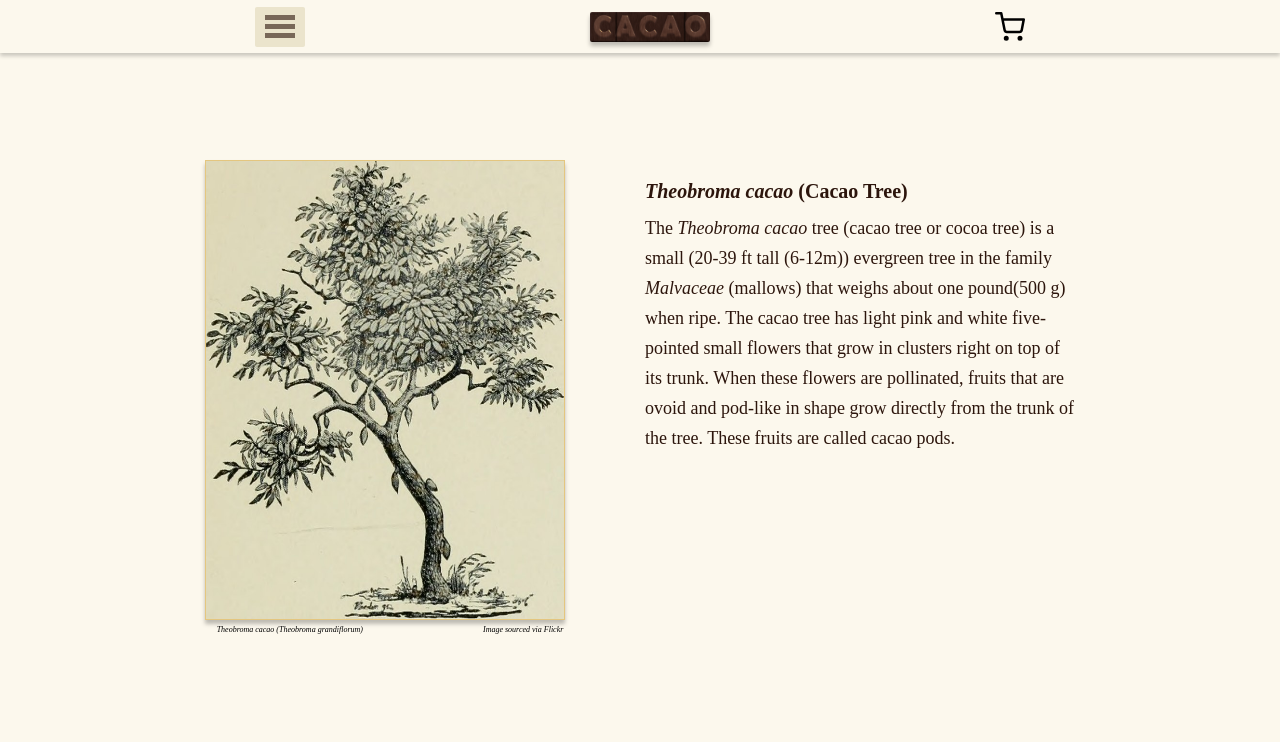
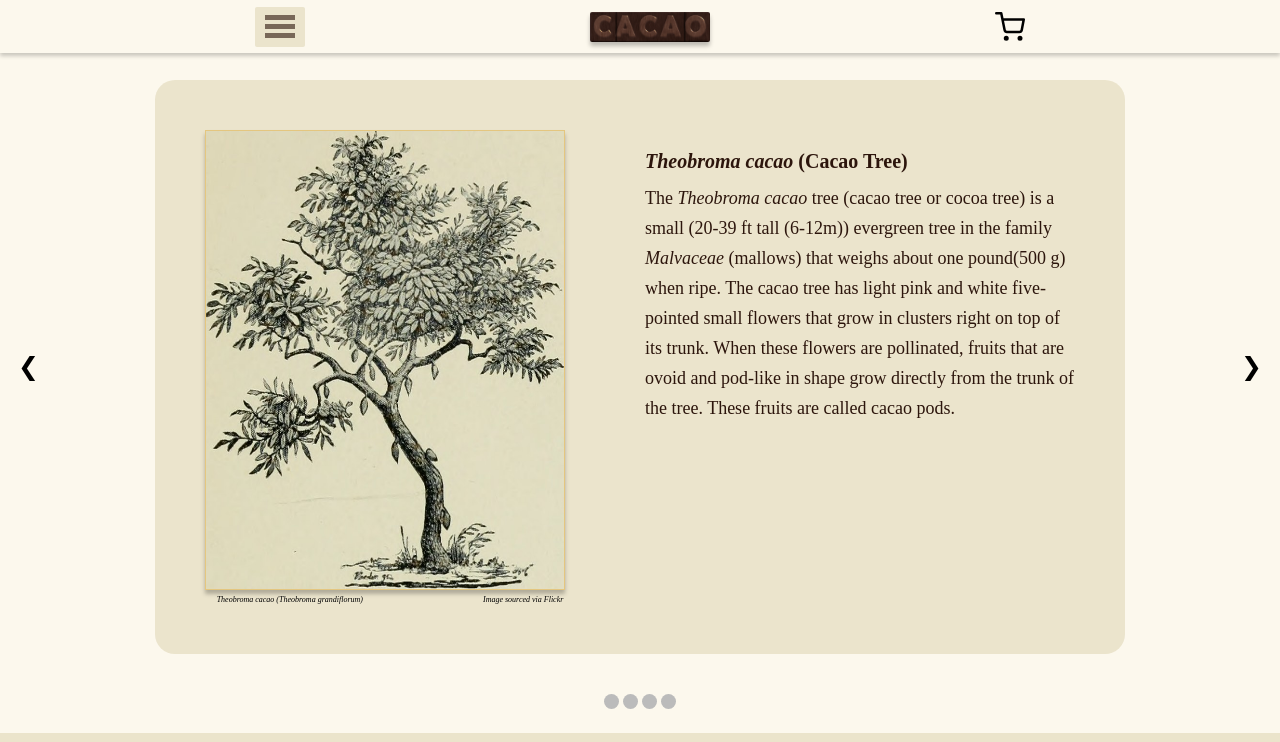
Before and after one commit to AishaBu/cacao-ecommerce-website, a React (Vite) app: page / in a window 1280 px wide. Shown: the top 742 px of the page. Built offline with nearby package versions, Linux system fonts and the light colour scheme; the HTML template or start-up script is replaced by a standard one.

Commit message:
Add arrows and dots to centered slideshow section

```diff
--- a/src/components-folder/components/pages/home.jsx
+++ b/src/components-folder/components/pages/home.jsx
@@ -4,9 +4,9 @@ import styled from 'styled-components';
 function Home() {
   return (
     <HomeStyled>
-      <div className="homepage-content">
+      <div className="homepage-content" id="allSlides">
         {/*Section One*/}
-        <section className="section-one">
+        <section id="section-one" className="slides">
           <div className="container">
             <div className="image-container">
               <img
@@ -41,7 +41,7 @@ function Home() {
         </section>
 
         {/*Section Two*/}
-        <section className="section-two">
+        <section id="section-two" className="slides">
           <div className="container">
             <div className="image-container">
               <img
@@ -70,7 +70,7 @@ function Home() {
         </section>
 
         {/*Section Three*/}
-        <section className="section-three">
+        <section id="section-three" className="slides">
           <div className="container">
             <div className="image-container">
               <img
@@ -102,7 +102,7 @@ function Home() {
         </section>
 
         {/*Section Four*/}
-        <section className="section-four">
+        <section id="section-four" className="slides">
           <div className="container">
             <div className="image-container">
               <img
@@ -134,6 +134,22 @@ function Home() {
             </section>
           </div>
         </section>
+
+        {/*Next and previous buttons */}
+        <button type="button" className="prev">
+          &#10094;
+        </button>
+        <button type="button" className="next">
+          &#10095;
+        </button>
+
+        {/*DOTS*/}
+        <div className="dots">
+          <span className="dot" />
+          <span className="dot" />
+          <span className="dot" />
+          <span className="dot" />
+        </div>
       </div>
     </HomeStyled>
   );
@@ -151,7 +167,7 @@ const HomeStyled = styled.div`
     margin-top: 40px;
   }
 
-  .section-one {
+  #section-one {
     margin-top: 80px;
   }
 
@@ -205,6 +221,13 @@ const HomeStyled = styled.div`
     font-size: 16px;
     line-height: 20px;
     width: 350px;
+  }
+
+  /* The dots/bullets/indicators */
+  .dots,
+  .prev,
+  .next {
+    display: none;
   }
 
   //MEDIA QUERIES
@@ -364,11 +387,17 @@ const HomeStyled = styled.div`
 
   //1000px and above
   @media (min-width: 1000px) {
+    #section-one {
+      margin-top: 40px;
+    }
+
     .homepage-content {
       display: flex;
-      flex-direction: column;
+      flex-direction: row;
       justify-content: center;
       align-items: center;
+      vertical-align: center;
+      gap: 60px;
     }
 
     .container {
@@ -376,9 +405,10 @@ const HomeStyled = styled.div`
       justify-content: center;
       align-items: flex-start;
       flex-direction: row;
-      margin-top: 80px;
-      margin-bottom: 30px;
       gap: 80px;
+      padding: 50px;
+      border-radius: 20px;
+      background-color: rgba(185, 169, 104, 0.25);
     }
 
     .citation {
@@ -408,5 +438,65 @@ const HomeStyled = styled.div`
       width: 360px;
       height: 460px;
     }
+
+    //SlideShow
+    #allSlides {
+      display: flex;
+      flex-direction: column;
+      overflow-x: scroll;
+      scroll-behavior: smooth;
+    }
+
+    #section-two,
+    #section-three,
+    #section-four {
+      display: none;
+    }
+
+    //Show prev, next, and dots
+    .dots,
+    .prev,
+    .next {
+      display: block;
+    }
+
+    /* The dots/bullets/indicators */
+    .dots {
+      position: relative;
+      top: -20px;
+    }
+
+    .dot {
+      cursor: pointer;
+      height: 15px;
+      width: 15px;
+      margin: 0 2px;
+      background-color: #bbb;
+      border-radius: 50%;
+      display: inline-block;
+      transition: background-color 0.6s ease;
+    }
+
+    .active,
+    .dot:hover {
+      background-color: #717171;
+    }
+
+    //Previous and Next Buttons
+    .prev,
+    .next {
+      cursor: pointer;
+      position: absolute;
+      background-color: transparent;
+      font-size: 25px;
+    }
+
+    .prev {
+      left: 18px;
+    }
+
+    .next {
+      right: 18px;
+    }
   }
 `;
```
